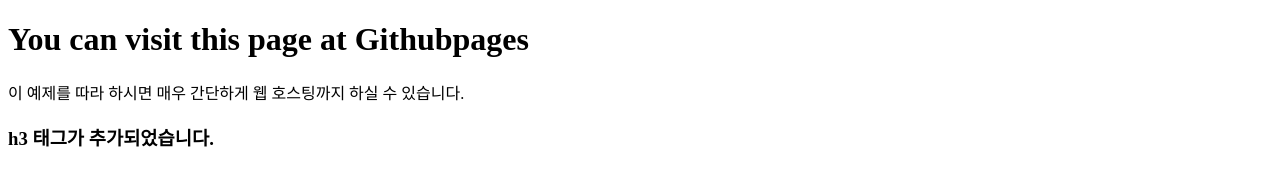
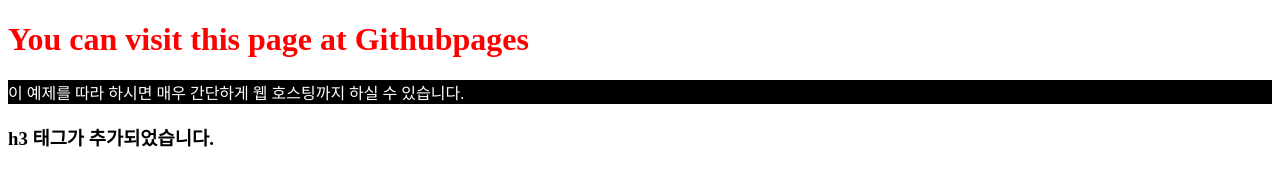
Before and after one commit to IceStove/practice1, a plain HTML site: page index.html in a window 1280 px wide. Drawn offline with Linux system fonts and the light colour scheme.

Commit message:
사진, 압축 파일 추가하고 index.html 수정

```diff
--- a/index.html
+++ b/index.html
@@ -1,8 +1,22 @@
+<!-- index.html  -->
+
 <!DOCTYPE html>
 <html lang="en">
 <head>
 	<meta charset="UTF-8">
 	<title>Document</title>
+
+	<style>
+		h1 {
+			color: red;
+		}
+
+		p {
+			background-color: black;
+			color: white;
+		}
+	</style>
+
 </head>
 <body>
 	<h1>You can visit this page at Githubpages</h1>
```
Also changed, not shown: IMG_0052.PNG (added), test12345.txt (renamed from test.txt), 1 other file.
